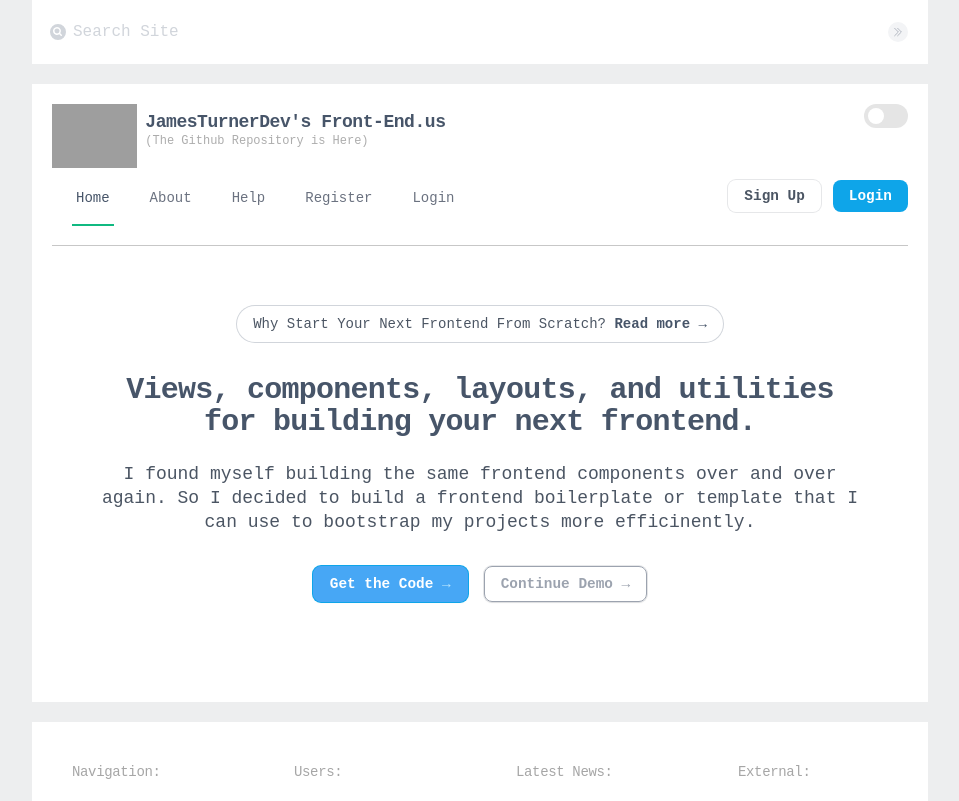
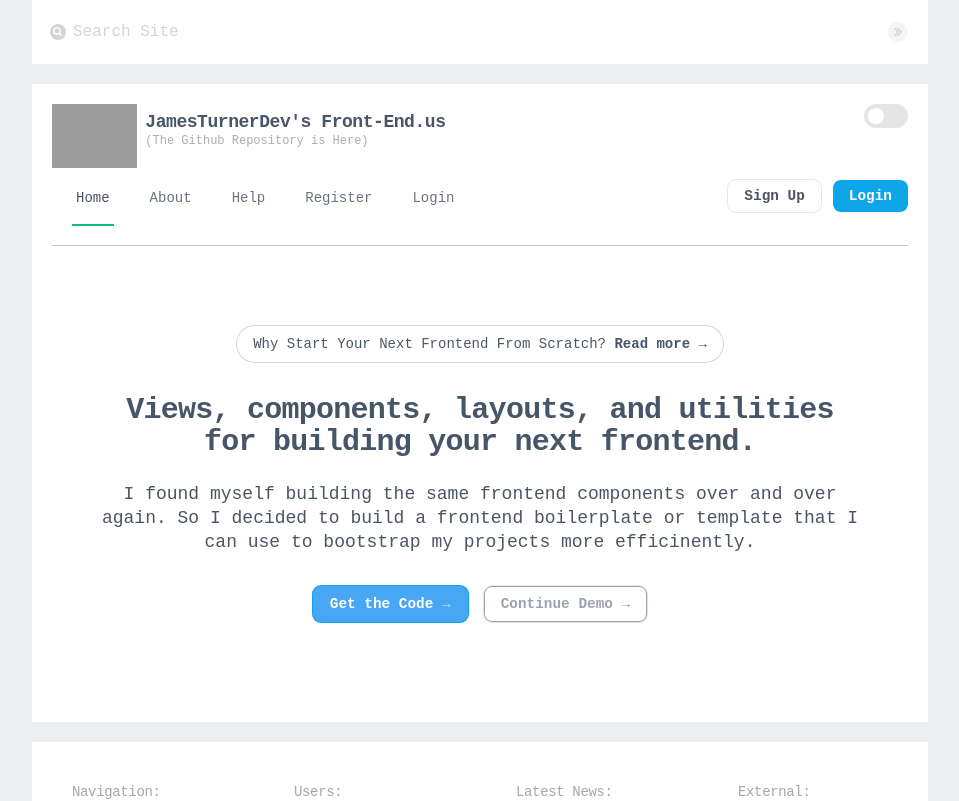
Before and after one commit to jamesturner-dev/front-end.us, a Vue app: page / in a window 1280 px wide. Shown: the top 801 px of the page, without its empty margins (160-1119 px from the left). Built offline with nearby package versions, Linux system fonts and the light colour scheme; grey boxes are pictures that could not be loaded.

Commit message:
improved readability

```diff
--- a/src/App.vue
+++ b/src/App.vue
@@ -1,7 +1,7 @@
 <template>
   <div class="min-h-full">
     <SearchForm />
-    <main class="mainContain theContainer">
+    <main class="theContainer">
       <Header />
       <router-view :key="$route.fullPath" />
     </main>
--- a/src/components/shared/fakeContent.vue
+++ b/src/components/shared/fakeContent.vue
@@ -1,5 +1,5 @@
 <template>
-	<div class="mx-auto max-w-3xl pt-10 pb-20">
+	<div class="mx-auto max-w-3xl pt-10 pb-20 mt-10">
 		<div class="hidden sm:mb-8 sm:flex sm:justify-center">
 			<div
 				class="fakeButton ring-1 ring-gray-300 dark:ring-gray-800 dark:hover:ring-gray-600 hover:ring-gray-500">
--- a/src/style.css
+++ b/src/style.css
@@ -88,11 +88,7 @@ h2 {
   color: var(--midSlate);
 }
 
-.theContainer {
-  min-height: 100%;
-  background-color: #fff;
-  padding: 1.25rem;
-}
+
 
 .dark .theContainer {
   background-color: var(--dark-gray);
@@ -112,8 +108,11 @@ h2 {
   padding: 2.5rem 1.25rem;
 }
 
-.mainContain {
-  flex: 1 1 0%;
+.theContainer {
+  min-height: 100%;
+  background-color: #fff;
+  padding: 1.25rem;
+   flex: 1 1 0%;
   margin-left: auto;
   margin-right: auto;
   position: relative;
@@ -135,12 +134,8 @@ h2 {
 #footer {
   margin-left: auto;
   margin-right: auto;
-  max-width: 56rem
-    /* 896px */
-  ;
-  margin-top: 1.25rem
-    /* 20px */
-  ;
+  max-width: 56rem;
+  margin-top: 1.25rem;
 }
 
 .footerContain {
--- a/src/views/HomeView.vue
+++ b/src/views/HomeView.vue
@@ -1,7 +1,7 @@
 <template>
-  <div class="mt-5 ">
+  <section>
     <FakeContent />
-  </div>
+  </section>
 </template>
 
 <script setup>
```
